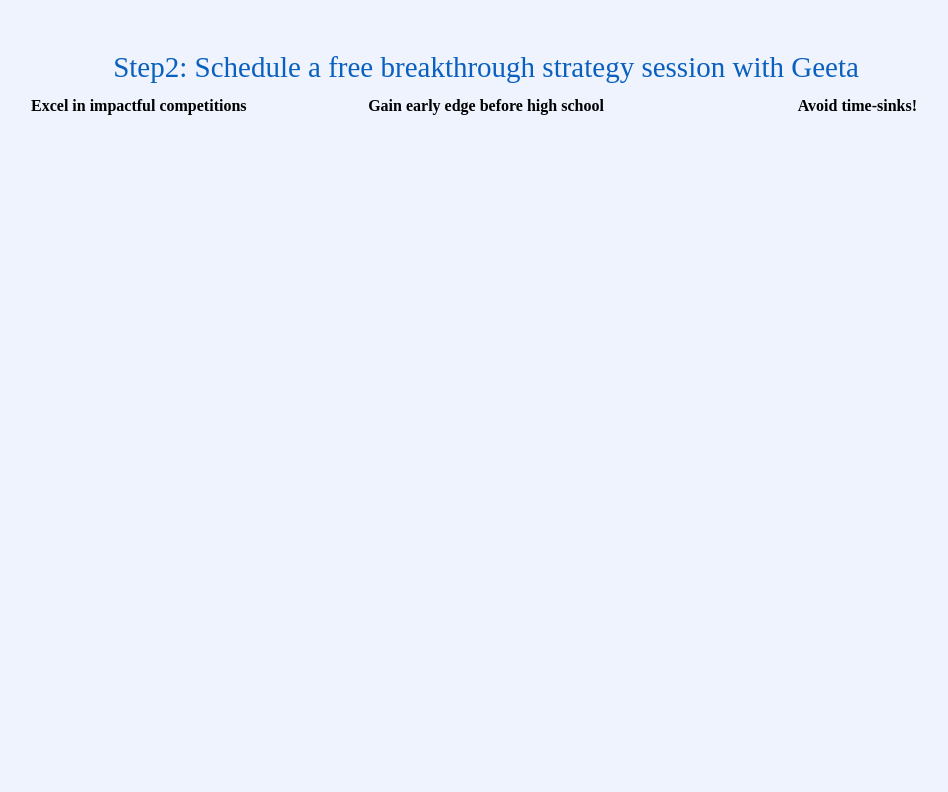
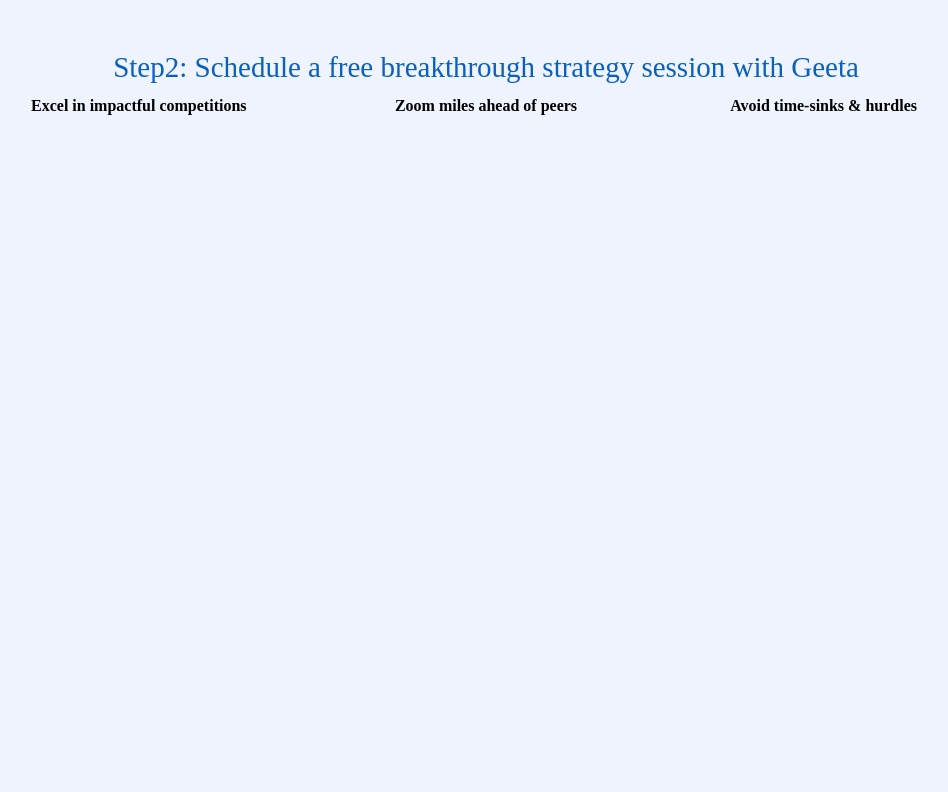
Before and after one commit to radicalcollegestrategies/radicalcollegestrategies.github.io, a Jekyll site: the page built from pages/SessionMidCompetitions.md, in a window 1280 px wide. Shown: the part 673-1465 px from the top of the page, without its empty margins (154-1102 px from the left). Built offline with Jekyll 4.4.1, drawn with Linux system fonts in a browser that asks for light colours; some web fonts are replaced; grey boxes are pictures that could not be loaded.

Commit message:
calendar

```diff
--- a/pages/SessionMidCompetitions.md
+++ b/pages/SessionMidCompetitions.md
@@ -17,8 +17,8 @@
 <h2 style="font-size: 29px;margin-top:10px;margin-bottom:10px">Step2: Schedule a free breakthrough strategy session with Geeta</h2>
 <div class="row3">
 <div><b>Excel in impactful competitions</b></div>
-<div><b>Gain early edge before high school</b></div>
-<div><b>Avoid time-sinks!&nbsp;&nbsp;&nbsp;&nbsp;&nbsp;&nbsp;</b></div>
+<div><b>Zoom miles ahead of peers</b></div>
+<div><b>Avoid time-sinks & hurdles&nbsp;&nbsp;&nbsp;&nbsp;&nbsp;&nbsp;</b></div>
 </div>
 <br>
 
```
